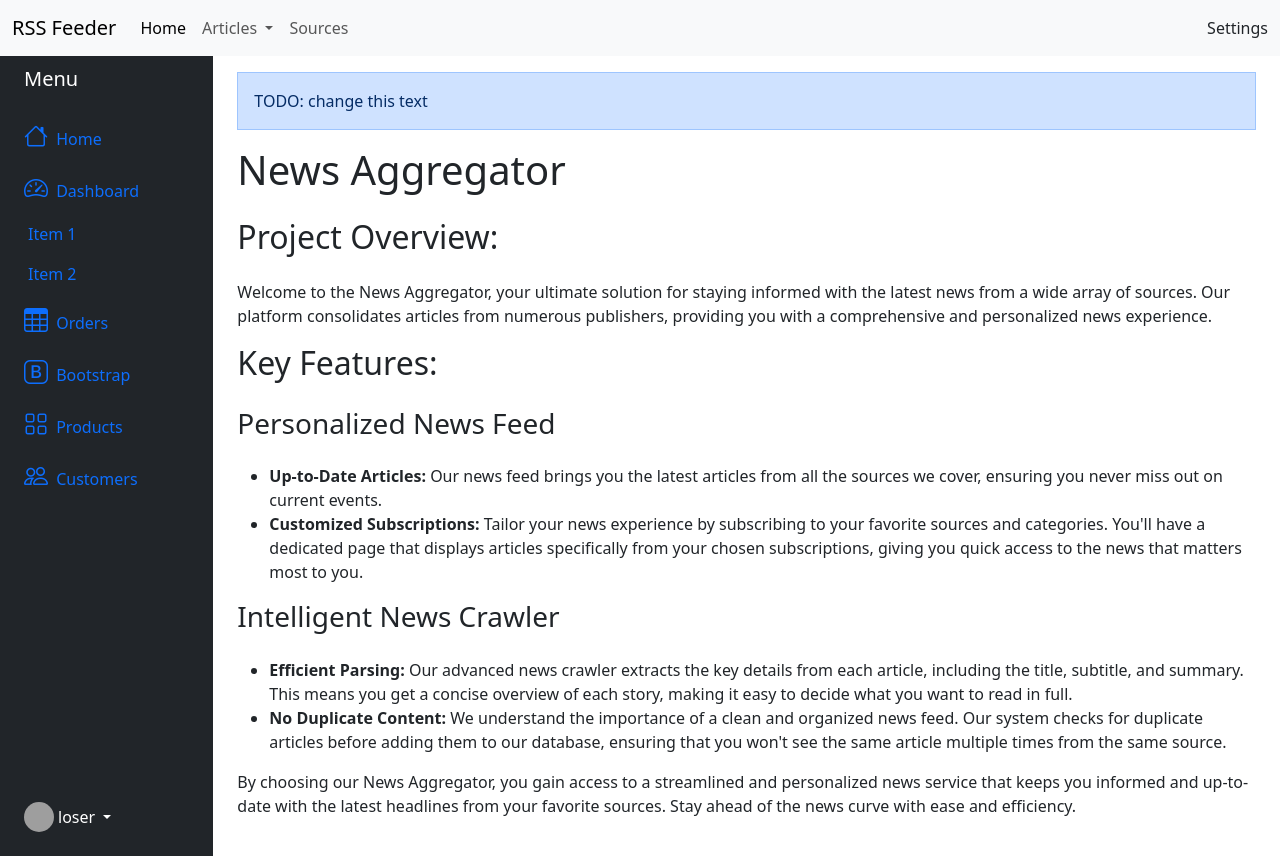
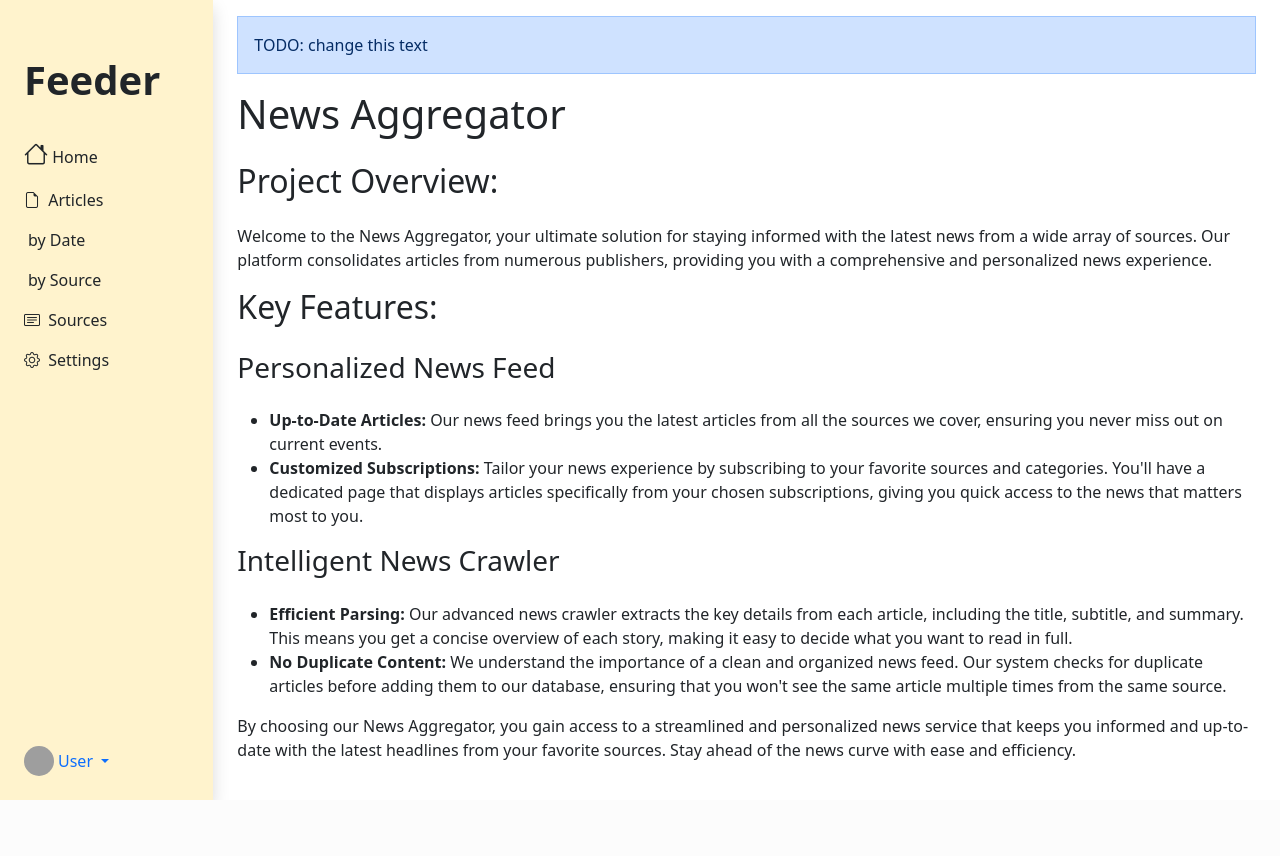
Before and after one commit to bhunao/rss_feeder, a Python web app: template src/template/base.html in a window 1280 px wide. After the commit the page ends 800 px from the top, so only its background shows below. Run offline with Jinja, Linux system fonts and the light colour scheme; the template is opened without the code that fills it, so the values that code supplies are empty; grey boxes are pictures that could not be loaded.

Commit message:
UPD: fix left side coisa

```diff
--- a/src/template/base.html
+++ b/src/template/base.html
@@ -11,113 +11,56 @@
     </head>
     <body>
 
-        <nav class="navbar navbar-expand-lg bg-body-tertiary">
-            <div class="container-fluid">
-                <a class="navbar-brand" href="#">RSS Feeder</a>
-                <button class="navbar-toggler" type="button" data-bs-toggle="collapse" data-bs-target="#navbarText" aria-controls="navbarText" aria-expanded="false" aria-label="Toggle navigation">
-                    <span class="navbar-toggler-icon"></span>
-                </button>
-                <div class="collapse navbar-collapse" id="navbarText">
-                    <ul class="navbar-nav me-auto mb-2 mb-lg-0">
-                        <li class="nav-item">
-                            <a class="nav-link active" href="/" role="button">Home</a>
-                        </li>
-                        <li class="nav-item dropdown">
-                            <a class="nav-link dropdown-toggle" href="#" role="button" data-bs-toggle="dropdown" aria-expanded="false">
-                                Articles
-                            </a>
-                            <ul class="dropdown-menu">
-                                <li><a class="dropdown-item" href="/articles">Date<a></li>
-                                <li><a class="dropdown-item" href="/articles/by_source">Source<a></li>
-                                <li><hr class="dropdown-divider"></li>
-                                <li><a class="dropdown-item" href="/articles">Topic<a></li>
-                            </ul>
-                        </li>
-                        <li class="nav-item">
-                            <a class="nav-link" href="/sources" role="button">
-                                Sources
-                            </a>
-                        </li>
-                    </ul>
-
-                    <a class="nav-link" href="#" role="button">
-                        Settings
-                    </a>
-                </div>
-            </div>
-        </nav>
 
 
 
         <div class="container-fluid">
             <div class="row flex-nowrap">
-                <div class="col-auto col-md-3 col-xl-2 px-sm-2 px-0 bg-dark">
-                    <div class="d-flex flex-column align-items-center align-items-sm-start px-3 pt-2 text-white min-vh-100">
-                        <a href="/" class="d-flex align-items-center pb-3 mb-md-0 me-md-auto text-white text-decoration-none">
-                            <span class="fs-5 d-none d-sm-inline">Menu</span>
+                <div class="col-auto col-md-3 col-xl-2 px-sm-2 px-0 shadow bg-warning-subtle">
+                    <div class="d-flex flex-column align-items-center align-items-sm-start px-3 pt-2 ext-white min-vh-100">
+                        <a href="/" class="d-flex align-items-center pb-3 mb-md-0 me-md-auto text-decoration-none link-dark">
+                            <h2 class="fw-bold fs-1 d-none d-sm-inline pt-5">
+                                Feeder
+                            </h2>
                         </a>
                         <ul class="nav nav-pills flex-column mb-sm-auto mb-0 align-items-center align-items-sm-start" id="menu">
                             <li class="nav-item">
-                                <a href="#" class="nav-link align-middle px-0">
-                                    <i class="fs-4 bi-house"></i> <span class="ms-1 d-none d-sm-inline">Home</span>
+                                <a href="/" class="nav-link align-middle px-0 link-dark">
+                                    <i class="fs-4 bi-house"></i>
+                                    Home
                                 </a>
                             </li>
+
                             <li>
-                                <a href="#submenu1" data-bs-toggle="collapse" class="nav-link px-0 align-middle">
-                                    <i class="fs-4 bi-speedometer2"></i> <span class="ms-1 d-none d-sm-inline">Dashboard</span> </a>
-                                <ul class="collapse show nav flex-column ms-1" id="submenu1" data-bs-parent="#menu">
+                                <a href="#articleMenu" data-bs-toggle="collapse" class="nav-link px-0 align-middle link-dark">
+                                    <i class="bi bi-file-earmark"></i> <span class="ms-1 d-none d-sm-inline">Articles</span> </a>
+                                <ul class="collapse show nav flex-column ms-1" id="articleMenu" data-bs-parent="#menu">
                                     <li class="w-100">
-                                        <a href="#" class="nav-link px-0"> <span class="d-none d-sm-inline">Item</span> 1 </a>
+                                        <a href="/articles" class="nav-link px-0 link-dark">by Date</a>
                                     </li>
                                     <li>
-                                        <a href="#" class="nav-link px-0"> <span class="d-none d-sm-inline">Item</span> 2 </a>
+                                        <a href="/articles/by_source" class="nav-link px-0 link-dark">by Source</a>
                                     </li>
                                 </ul>
                             </li>
+
+                            <li class="nav-item">
+                                <a href="/sources" class="nav-link align-middle px-0 link-dark">
+                                    <i class="bi bi-card-text"></i> <span class="ms-1 d-none d-sm-inline">Sources</span> </a>
+                                </a>
+                            </li>
+
                             <li>
-                                <a href="#" class="nav-link px-0 align-middle">
-                                    <i class="fs-4 bi-table"></i> <span class="ms-1 d-none d-sm-inline">Orders</span></a>
-                            </li>
-                            <li>
-                                <a href="#submenu2" data-bs-toggle="collapse" class="nav-link px-0 align-middle ">
-                                    <i class="fs-4 bi-bootstrap"></i> <span class="ms-1 d-none d-sm-inline">Bootstrap</span></a>
-                                <ul class="collapse nav flex-column ms-1" id="submenu2" data-bs-parent="#menu">
-                                    <li class="w-100">
-                                        <a href="#" class="nav-link px-0"> <span class="d-none d-sm-inline">Item</span> 1</a>
-                                    </li>
-                                    <li>
-                                        <a href="#" class="nav-link px-0"> <span class="d-none d-sm-inline">Item</span> 2</a>
-                                    </li>
-                                </ul>
-                            </li>
-                            <li>
-                                <a href="#submenu3" data-bs-toggle="collapse" class="nav-link px-0 align-middle">
-                                    <i class="fs-4 bi-grid"></i> <span class="ms-1 d-none d-sm-inline">Products</span> </a>
-                                <ul class="collapse nav flex-column ms-1" id="submenu3" data-bs-parent="#menu">
-                                    <li class="w-100">
-                                        <a href="#" class="nav-link px-0"> <span class="d-none d-sm-inline">Product</span> 1</a>
-                                    </li>
-                                    <li>
-                                        <a href="#" class="nav-link px-0"> <span class="d-none d-sm-inline">Product</span> 2</a>
-                                    </li>
-                                    <li>
-                                        <a href="#" class="nav-link px-0"> <span class="d-none d-sm-inline">Product</span> 3</a>
-                                    </li>
-                                    <li>
-                                        <a href="#" class="nav-link px-0"> <span class="d-none d-sm-inline">Product</span> 4</a>
-                                    </li>
-                                </ul>
-                            </li>
-                            <li>
-                                <a href="#" class="nav-link px-0 align-middle">
-                                    <i class="fs-4 bi-people"></i> <span class="ms-1 d-none d-sm-inline">Customers</span> </a>
+                                <a href="#" class="nav-link px-0 align-middle link-dark">
+                                    <i class="bi bi-gear"></i> <span class="ms-1 d-none d-sm-inline">Settings</span> </a>
+                                </a>
                             </li>
                         </ul>
                         <hr>
                         <div class="dropdown pb-4">
-                            <a href="#" class="d-flex align-items-center text-white text-decoration-none dropdown-toggle" id="dropdownUser1" data-bs-toggle="dropdown" aria-expanded="false">
-                                <img src="https://github.com/mdo.png" alt="hugenerd" width="30" height="30" class="rounded-circle">
-                                <span class="d-none d-sm-inline mx-1">loser</span>
+                            <a href="#" class="d-flex align-items-center text-decoration-none dropdown-toggle" id="dropdownUser1" data-bs-toggle="dropdown" aria-expanded="false">
+                                <img src="https://avatars.githubusercontent.com/u/49922137?v=4" alt="hugenerd" width="30" height="30" class="rounded-circle">
+                                <span class="d-none d-sm-inline mx-1">User</span>
                             </a>
                             <ul class="dropdown-menu dropdown-menu-dark text-small shadow">
                                 <li><a class="dropdown-item" href="#">New project...</a></li>
```
